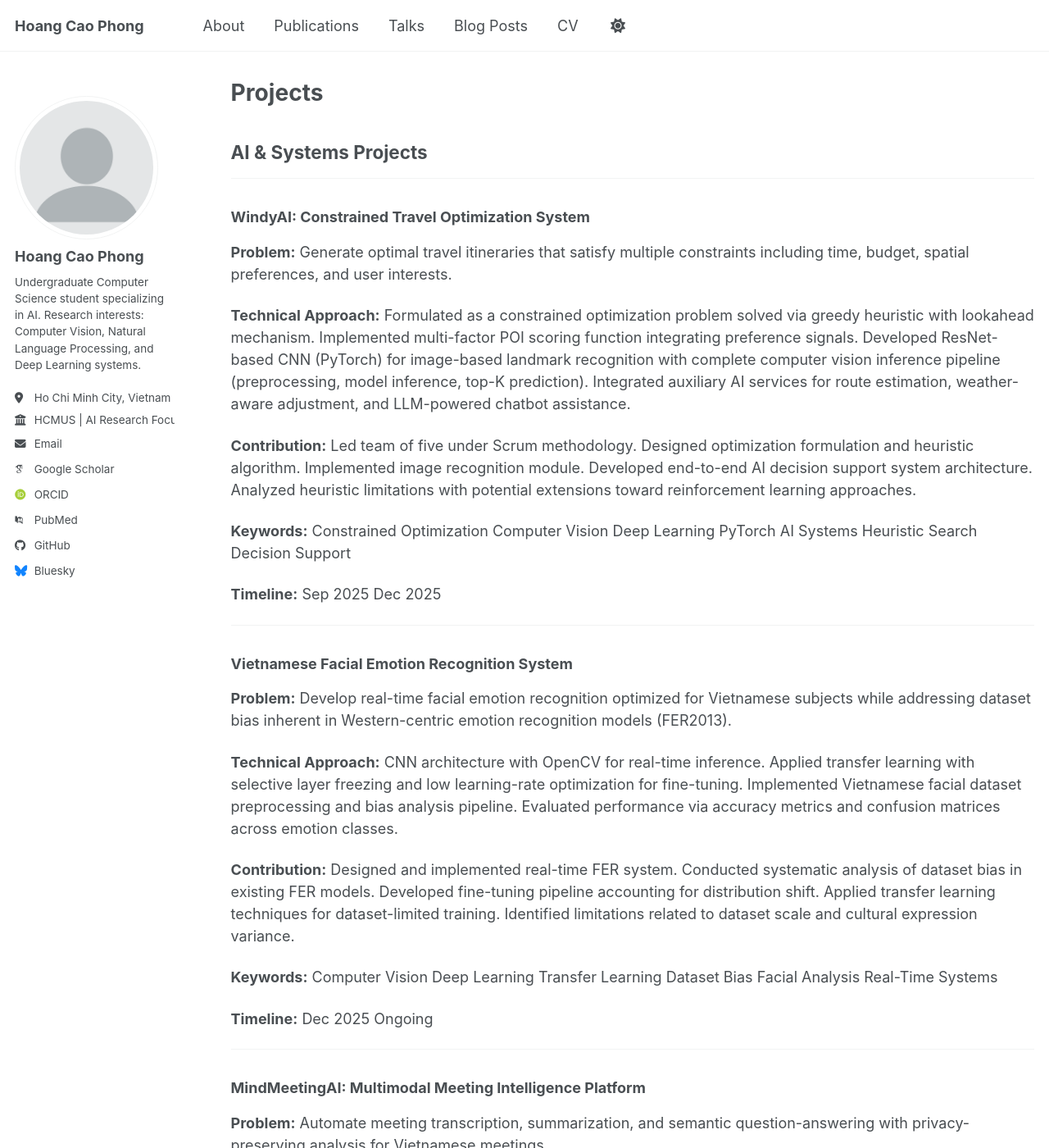
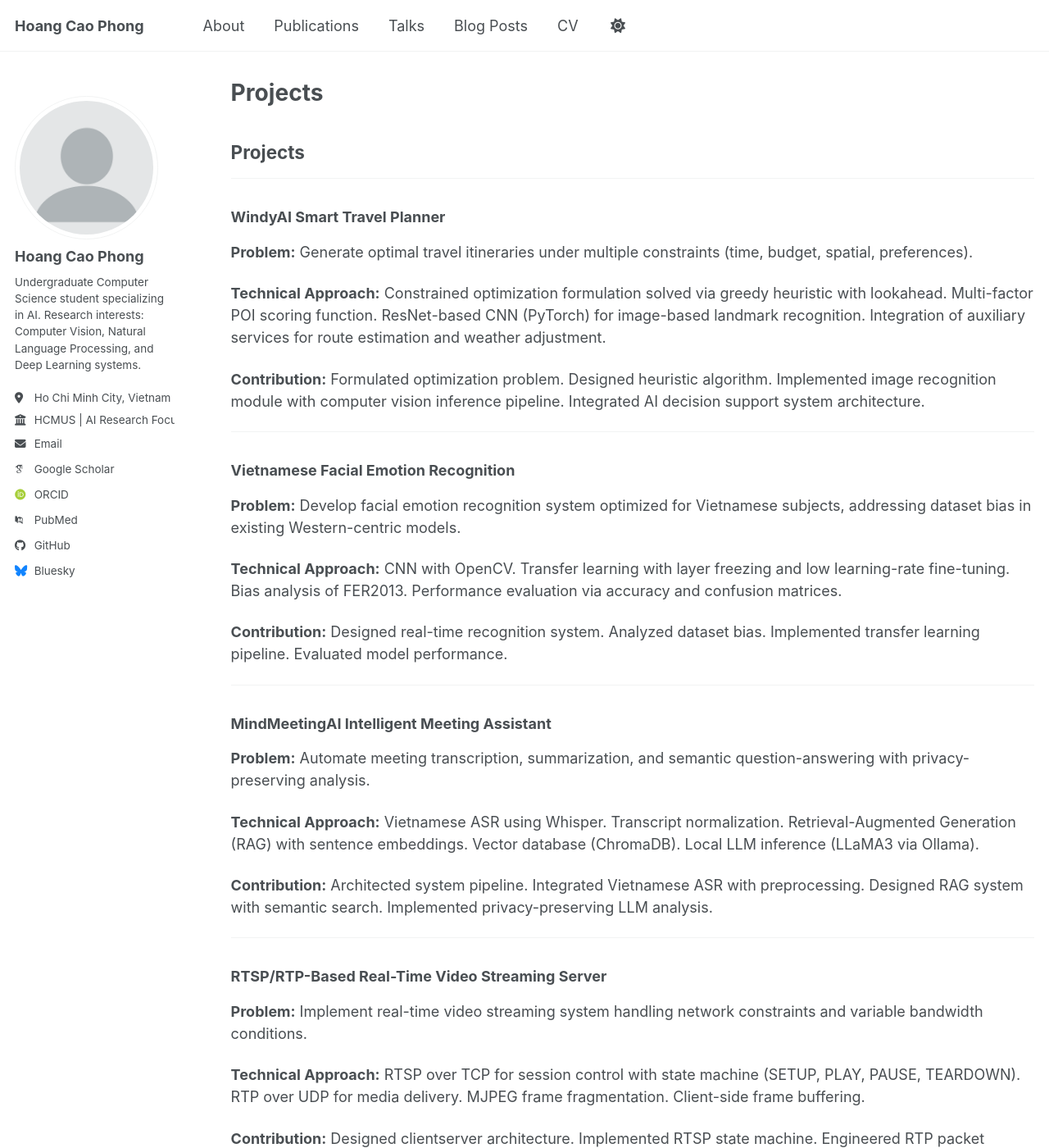
Before and after one commit to HoangCaoPhong/HoangCaoPhong.github.io, a Jekyll site: the page built from _pages/projects.md, in a window 1280 px wide and 1400 px high. Shown: the whole window at 82% size. Built offline with Jekyll 4.4.1, drawn with Linux system fonts in a browser that asks for light colours; some web fonts are replaced; our own code applies the rules of GitHub Pages for plain Markdown files; a script bundle is joined from its source files by our own code; library files that are not in the unit come from our copies; some of the changed text lies outside the part shown.

Commit message:
refactor: revise projects page to strict CV adherence
- Keep all project titles exactly as in CV
- Reduce to explicitly listed tools and methods
- Remove inferred metrics or datasets
- Simplify descriptions where details unclear
- Maintain academic, research-oriented tone
- Structure: Problem (1 sentence), Technical Approach, Contribution
- No scope changes; no new projects added

```diff
--- a/_pages/projects.md
+++ b/_pages/projects.md
@@ -5,128 +5,98 @@ permalink: /projects/
 author_profile: true
 ---
 
-## AI & Systems Projects
+## Projects
 
 ---
 
-### WindyAI: Constrained Travel Optimization System
+### WindyAI  Smart Travel Planner
 
-**Problem:** Generate optimal travel itineraries that satisfy multiple constraints including time, budget, spatial preferences, and user interests.
+**Problem:** Generate optimal travel itineraries under multiple constraints (time, budget, spatial, preferences).
 
 **Technical Approach:**
-Formulated as a constrained optimization problem solved via greedy heuristic with lookahead mechanism. Implemented multi-factor POI scoring function integrating preference signals. Developed ResNet-based CNN (PyTorch) for image-based landmark recognition with complete computer vision inference pipeline (preprocessing, model inference, top-K prediction). Integrated auxiliary AI services for route estimation, weather-aware adjustment, and LLM-powered chatbot assistance.
+Constrained optimization formulation solved via greedy heuristic with lookahead. Multi-factor POI scoring function. ResNet-based CNN (PyTorch) for image-based landmark recognition. Integration of auxiliary services for route estimation and weather adjustment.
 
 **Contribution:**
-Led team of five under Scrum methodology. Designed optimization formulation and heuristic algorithm. Implemented image recognition module. Developed end-to-end AI decision support system architecture. Analyzed heuristic limitations with potential extensions toward reinforcement learning approaches.
-
-**Keywords:** Constrained Optimization  Computer Vision  Deep Learning  PyTorch  AI Systems  Heuristic Search  Decision Support
-
-**Timeline:** Sep 2025  Dec 2025
+Formulated optimization problem. Designed heuristic algorithm. Implemented image recognition module with computer vision inference pipeline. Integrated AI decision support system architecture.
 
 ---
 
-### Vietnamese Facial Emotion Recognition System
+### Vietnamese Facial Emotion Recognition
 
-**Problem:** Develop real-time facial emotion recognition optimized for Vietnamese subjects while addressing dataset bias inherent in Western-centric emotion recognition models (FER2013).
+**Problem:** Develop facial emotion recognition system optimized for Vietnamese subjects, addressing dataset bias in existing Western-centric models.
 
 **Technical Approach:**
-CNN architecture with OpenCV for real-time inference. Applied transfer learning with selective layer freezing and low learning-rate optimization for fine-tuning. Implemented Vietnamese facial dataset preprocessing and bias analysis pipeline. Evaluated performance via accuracy metrics and confusion matrices across emotion classes.
+CNN with OpenCV. Transfer learning with layer freezing and low learning-rate fine-tuning. Bias analysis of FER2013. Performance evaluation via accuracy and confusion matrices.
 
 **Contribution:**
-Designed and implemented real-time FER system. Conducted systematic analysis of dataset bias in existing FER models. Developed fine-tuning pipeline accounting for distribution shift. Applied transfer learning techniques for dataset-limited training. Identified limitations related to dataset scale and cultural expression variance.
-
-**Keywords:** Computer Vision  Deep Learning  Transfer Learning  Dataset Bias  Facial Analysis  Real-Time Systems
-
-**Timeline:** Dec 2025  Ongoing
+Designed real-time recognition system. Analyzed dataset bias. Implemented transfer learning pipeline. Evaluated model performance.
 
 ---
 
-### MindMeetingAI: Multimodal Meeting Intelligence Platform
+### MindMeetingAI  Intelligent Meeting Assistant
 
-**Problem:** Automate meeting transcription, summarization, and semantic question-answering with privacy-preserving analysis for Vietnamese meetings.
+**Problem:** Automate meeting transcription, summarization, and semantic question-answering with privacy-preserving analysis.
 
 **Technical Approach:**
-Vietnamese ASR using OpenAI Whisper with transcript normalization pipeline. Implemented Retrieval-Augmented Generation (RAG) using sentence embeddings and vector database (ChromaDB). Integrated local LLM inference (LLaMA3 via Ollama) for privacy-preserving semantic analysis. Designed system for end-to-end meeting intelligence with embedded knowledge retrieval.
+Vietnamese ASR using Whisper. Transcript normalization. Retrieval-Augmented Generation (RAG) with sentence embeddings. Vector database (ChromaDB). Local LLM inference (LLaMA3 via Ollama).
 
 **Contribution:**
-Architected complete AI system pipeline. Integrated Vietnamese ASR with preprocessing normalization. Designed RAG system with semantic search over meeting transcripts. Implemented privacy-preserving local LLM analysis. Framed system as applied research study of RAG effectiveness in meeting intelligence context.
-
-**Keywords:** Automatic Speech Recognition  NLP Pipelines  Retrieval-Augmented Generation  LLM Systems  Semantic Search  Sentence Transformers  Vector Databases  Privacy-Preserving AI
-
-**Timeline:** Sep 2025  Dec 2025
+Architected system pipeline. Integrated Vietnamese ASR with preprocessing. Designed RAG system with semantic search. Implemented privacy-preserving LLM analysis.
 
 ---
 
-### RTSP/RTP Real-Time Video Streaming Server
+### RTSP/RTP-Based Real-Time Video Streaming Server
 
-**Problem:** Design and implement robust real-time video streaming system handling network constraints and ensuring stable playback under variable bandwidth conditions.
+**Problem:** Implement real-time video streaming system handling network constraints and variable bandwidth conditions.
 
 **Technical Approach:**
-Implemented RTSP (Real Time Streaming Protocol) over TCP for session control with state machine supporting SETUP, PLAY, PAUSE, TEARDOWN commands (RFC 2326 compliance). Developed RTP (Real-time Transport Protocol) over UDP for media delivery with RFC 3550-compliant 12-byte headers. Designed MJPEG frame fragmentation to handle HD video under UDP MTU constraints. Implemented client-side frame buffering mechanism for latency-stability trade-off.
+RTSP over TCP for session control with state machine (SETUP, PLAY, PAUSE, TEARDOWN). RTP over UDP for media delivery. MJPEG frame fragmentation. Client-side frame buffering.
 
 **Contribution:**
-Designed clientserver architecture. Implemented RTSP state machine and session control. Engineered bit-level RTP packet encoding and packetization. Developed MJPEG frame fragmentation algorithm. Designed adaptive frame buffering mechanism. Analyzed latency-buffering trade-offs and playback stability constraints.
-
-**Keywords:** RTSP  RTP  Real-Time Streaming  Network Protocols  ClientServer Architecture  Bit-Level Encoding  UDP/TCP  Media Delivery
-
-**Timeline:** Sep 2025  Dec 2025
+Designed clientserver architecture. Implemented RTSP state machine. Engineered RTP packet encoding. Developed MJPEG frame fragmentation. Designed frame buffering mechanism.
 
 ---
 
-### MAYBAO: E-Commerce Platform
+### MAYBAO  E-commerce Clothing Website
 
-**Problem:** Build a complete e-commerce platform for clothing retail with secure transaction processing and content protection.
+**Problem:** Build complete e-commerce platform for clothing retail with secure transactions and content protection.
 
 **Technical Approach:**
-Built on WordPress with WooCommerce for e-commerce foundation. Implemented responsive design, user authentication, product catalog, and shopping cart. Integrated QR code payment system. Applied SSL encryption for secure communication. Integrated Sucuri Security plugin and invisible watermark technology for content protection.
+WordPress with WooCommerce. Responsive design. User authentication. Product catalog and shopping cart. QR code payment integration. SSL encryption. Security plugins. Invisible watermark for content protection.
 
 **Contribution:**
-Led team of four using Scrum methodology. Developed complete e-commerce website with core features. Enhanced security infrastructure with SSL and security plugins. Implemented content protection mechanisms.
-
-**Keywords:** Web Development  E-Commerce  WordPress  WooCommerce  Security  Payment Integration
-
-**Timeline:** Sep 2024  Dec 2024
+Developed e-commerce website with core features. Enhanced security infrastructure. Implemented content protection.
 
 ---
 
 ### Poker Simulator Game
 
-**Problem:** Develop multi-mode poker game with functional AI opponents and core game mechanics.
+**Problem:** Develop multi-mode poker game with functional AI opponents.
 
 **Technical Approach:**
-Implemented in C++ with modular architecture supporting multiple game modes: PvP, PvE, Single Card Duel, Three Card Poker. Developed card shuffling algorithm and hand ranking algorithm. Designed AI-driven opponent logic. Applied version control via Git.
+C++ implementation with multiple game modes (PvP, PvE, Single Card Duel, Three Card Poker). Card shuffling algorithm. Hand ranking algorithm. AI opponent logic. Git version control.
 
 **Contribution:**
-Led team of three. Designed and implemented complete game mechanics. Engineered card shuffling and hand ranking algorithms. Developed AI opponent logic. Applied SCRUM methodology with weekly coordination.
-
-**Keywords:** C++  Game Development  AI Logic  Algorithms  Software Architecture
-
-**Timeline:** Oct 2024  Nov 2024
+Designed and implemented game mechanics. Engineered card shuffling and hand ranking algorithms. Developed AI opponent logic.
 
 ---
 
-### Reverse Engineering & Binary Analysis Project
+### Reverse Engineering  Cracking Project
 
-**Problem:** Analyze and crack CrackMe binaries through reverse engineering to extract serial validation algorithms.
+**Problem:** Analyze and crack CrackMe binaries to extract serial validation algorithms.
 
 **Technical Approach:**
-Binary disassembly using OllyDbg and static analysis with IDA Pro. Reconstructed serial validation algorithms through x86 assembly analysis. Developed C++ keygen tools implementing extracted validation logic.
+Binary disassembly using OllyDbg. Static analysis with IDA Pro. x86 assembly analysis. Serial validation algorithm reconstruction. C++ keygen development.
 
 **Contribution:**
-Led team of two. Disassembled and analyzed CrackMe executables. Reconstructed proprietary serial validation algorithms. Developed functional keygen tools. Authored technical documentation on x86 disassembly and debugging workflows.
-
-**Keywords:** Reverse Engineering  Binary Analysis  x86 Assembly  System Security  Executable Analysis
-
-**Timeline:** Aug 2025  Sep 2025
+Disassembled and analyzed CrackMe executables. Reconstructed serial validation algorithms. Developed keygen tools. Documented x86 disassembly and debugging workflows.
 
 ---
 
 ## Research Interests
 
-Current research focus areas:
-
-- **Computer Vision:** Facial analysis and representation learning for culturally diverse, real-world settings
-- **Deep Learning on Limited Data:** Training on underrepresented and Vietnamese-centric datasets with emphasis on data efficiency and generalization
-- **Multimodal AI:** VisionLanguage and SpeechText systems for information fusion and human-centered applications
-- **Applied Optimization:** Heuristic and learning-based methods for AI-driven decision-making, planning, and resource allocation
-- **AI Systems Ethics:** Robustness, bias analysis, and societal impact considerations in production AI systems
+- Computer Vision: facial analysis and representation learning in diverse, real-world settings
+- Deep Learning: training on underrepresented and Vietnamese-centric datasets with data efficiency focus
+- Multimodal AI: VisionLanguage and SpeechText systems for information fusion
+- Applied Optimization: heuristic and learning-based methods for AI-driven decision-making and planning
+- AI Systems: robustness, bias analysis, and societal impact considerations
```
